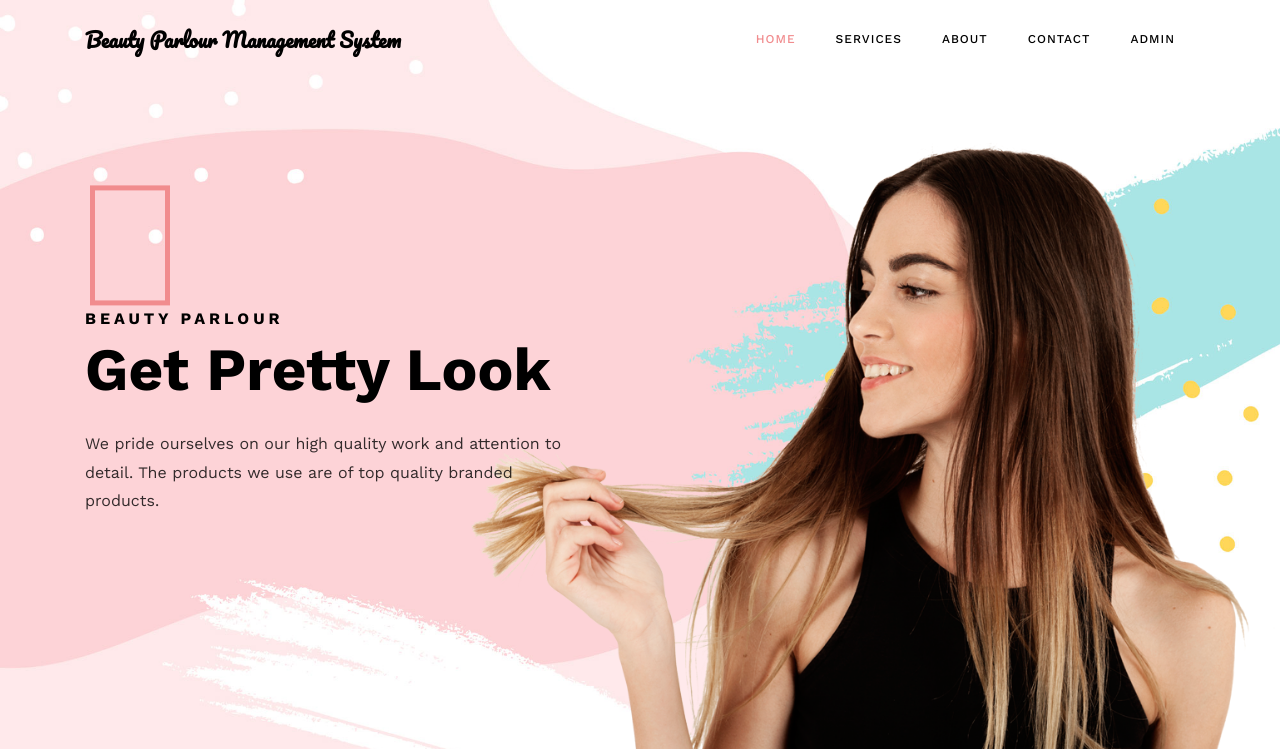
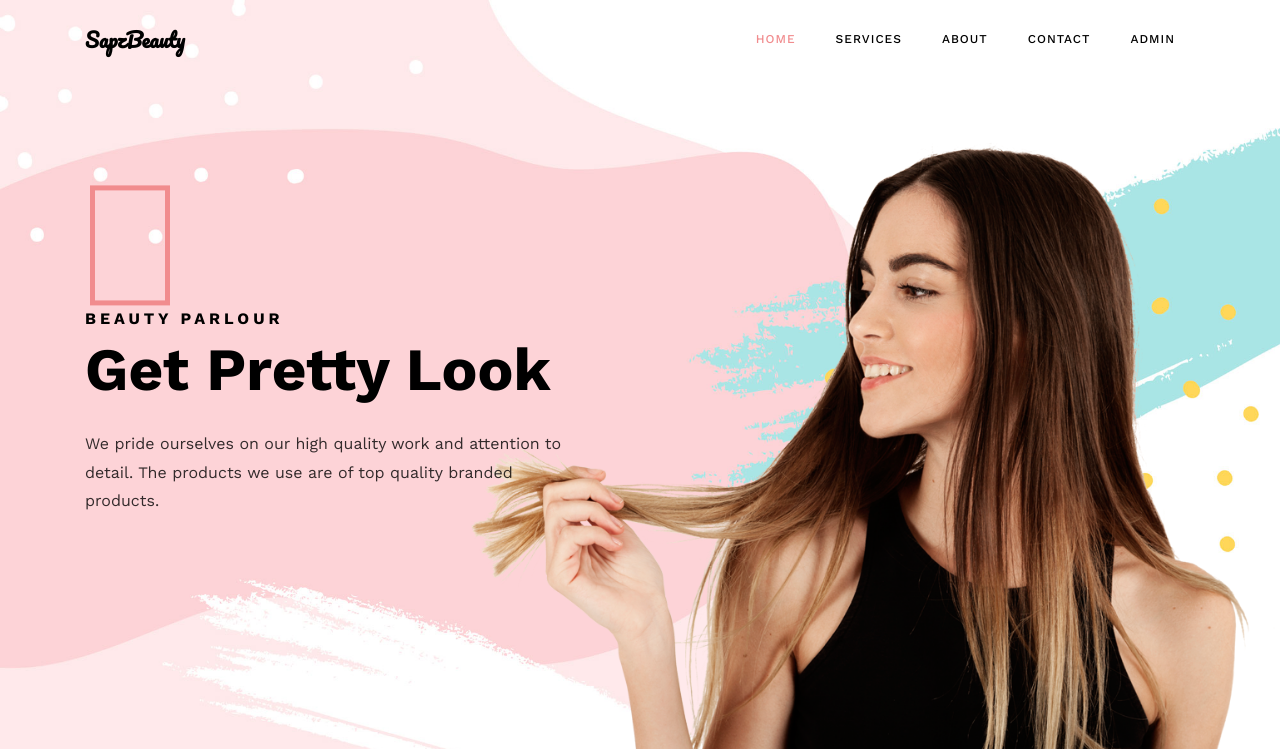
Before and after one commit to DNXEMPIRE-1/sapz, a PHP site: page /index.php in a window 1280 px wide. Shown: the top 749 px of the page. Run offline with PHP 8.4, Linux system fonts and the light colour scheme; data comes from the database, SQL or seed files in the repository; some libraries are stand-ins or nearby versions; some web fonts are replaced.

Commit message:
Update header.php

```diff
--- a/bpms/includes/header.php
+++ b/bpms/includes/header.php
@@ -1,6 +1,6 @@
 <nav class="navbar navbar-expand-lg navbar-dark ftco_navbar bg-dark ftco-navbar-light" id="ftco-navbar">
       <div class="container">
-        <a class="navbar-brand" href="index.php">Beauty Parlour Management System</a>
+        <a class="navbar-brand" href="index.php">SapzBeauty</a>
 
         <div class="collapse navbar-collapse" id="ftco-nav">
           <ul class="navbar-nav ml-auto">
```
